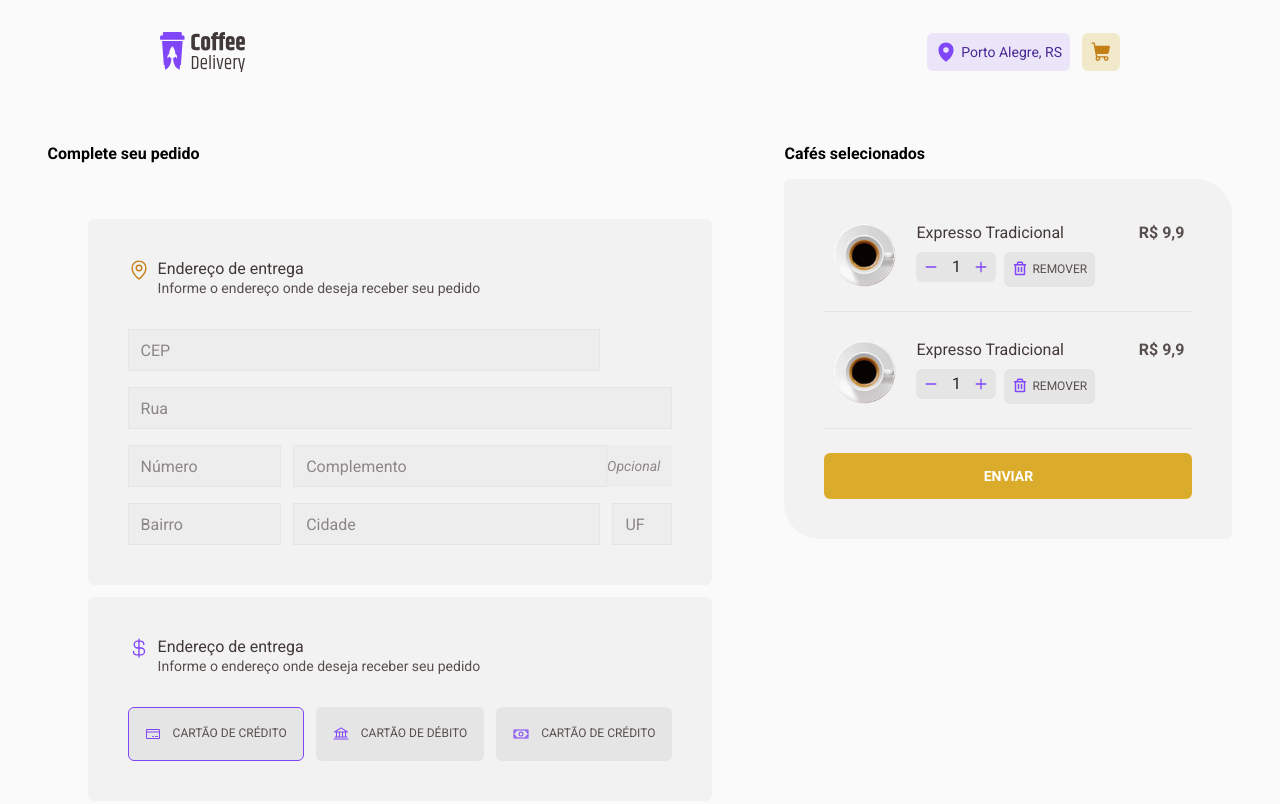
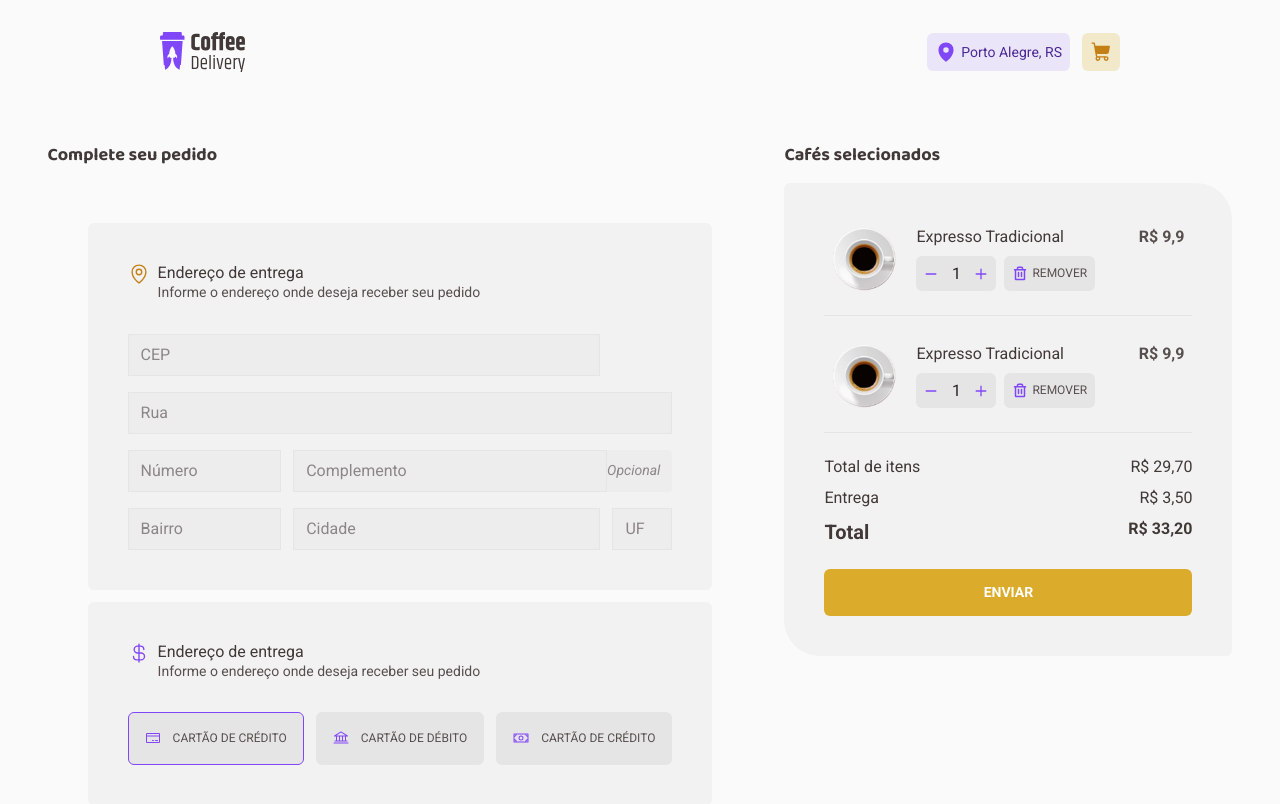
Before and after one commit to wander-alves/coffee-delivery, a React (Vite) app: page /checkout in a window 1280 px wide. Shown: the top 804 px of the page. Built offline with nearby package versions, Linux system fonts and the light colour scheme.

Commit message:
feat: add total items to checkout page

```diff
--- a/src/components/cart-controls/styles.ts
+++ b/src/components/cart-controls/styles.ts
@@ -2,7 +2,7 @@ import styled from 'styled-components';
 
 export const CartControlsContainer = styled.div`
   width: fit-content;
-  height: 100%;
+  min-height: 100%;
 
   display: flex;
   justify-content: center;
@@ -13,7 +13,7 @@ export const CartControlsContainer = styled.div`
 
   & > button {
     border: none;
-    height: 100%;
+    min-height: 100%;
     padding: 0.8rem;
 
     display: flex;
--- a/src/pages/checkout/index.tsx
+++ b/src/pages/checkout/index.tsx
@@ -26,6 +26,7 @@ import {
   CheckoutOrderItemDetails,
   CheckoutOrderItemDetailsControls,
   CheckoutOrderItemDetailTitle,
+  CheckoutOrderPriceContainer,
   CheckoutOrdersContainer,
 } from './styles';
 import { Button } from '../../components/button';
@@ -209,7 +210,7 @@ export function Checkout() {
               <CheckoutOrderItemDetails>
                 <img src={img} alt="Café Expresso" />
                 <CheckoutOrderItemDetailTitle>
-                  <h3>Expresso Tradicional</h3>
+                  <h4>Expresso Tradicional</h4>
                   <CheckoutOrderItemDetailsControls>
                     <CartControls
                       quantity={1}
@@ -229,7 +230,7 @@ export function Checkout() {
               <CheckoutOrderItemDetails>
                 <img src={img} alt="Café Expresso" />
                 <CheckoutOrderItemDetailTitle>
-                  <h3>Expresso Tradicional</h3>
+                  <h4>Expresso Tradicional</h4>
                   <CheckoutOrderItemDetailsControls>
                     <CartControls
                       quantity={1}
@@ -245,6 +246,19 @@ export function Checkout() {
               </CheckoutOrderItemDetails>
               <strong>R$ 9,9</strong>
             </CheckoutOrderItemContainer>
+            <CheckoutOrderPriceContainer>
+              <div>
+                Total de itens
+                <span>R$ 29,70</span>
+              </div>
+              <div>
+                Entrega
+                <span>R$ 3,50</span>
+              </div>
+              <h3>
+                Total <span>R$ 33,20</span>
+              </h3>
+            </CheckoutOrderPriceContainer>
             <Button variant="primary">enviar</Button>
           </CheckoutOrdersContainer>
         </CheckoutFormFieldContainer>
--- a/src/pages/checkout/styles.ts
+++ b/src/pages/checkout/styles.ts
@@ -13,6 +13,8 @@ export const CheckoutFormContainer = styled.form`
 export const CheckoutFormFieldContainer = styled.div`
   & > h2 {
     margin-bottom: 1.6rem;
+    font: ${({ theme }) => theme.fonts['title-xs']};
+    color: ${({ theme }) => theme.colors['base-subtitle']};
   }
 `;
 
@@ -226,7 +228,7 @@ export const CheckoutOrderItemDetails = styled.div`
 `;
 
 export const CheckoutOrderItemDetailTitle = styled.div`
-  & > h3 {
+  & > h4 {
     font: ${({ theme }) => theme.fonts['text-m']};
     color: ${({ theme }) => theme.colors['base-subtitle']};
     margin-bottom: 0.8rem;
@@ -236,7 +238,21 @@ export const CheckoutOrderItemDetailTitle = styled.div`
 export const CheckoutOrderItemDetailsControls = styled.div`
   display: flex;
   gap: 0.8rem;
+`;
 
-  & button {
+export const CheckoutOrderPriceContainer = styled.div`
+  display: flex;
+  flex-direction: column;
+  gap: 1.2rem;
+
+  & > div,
+  h3 {
+    display: flex;
+    justify-content: space-between;
+    color: ${({ theme }) => theme.colors['base-subtitle']};
+  }
+  & > h3 {
+    font: ${({ theme }) => theme.fonts['text-l-bold']};
+    color: ${({ theme }) => theme.colors['base-subtitle']};
   }
 `;
```
